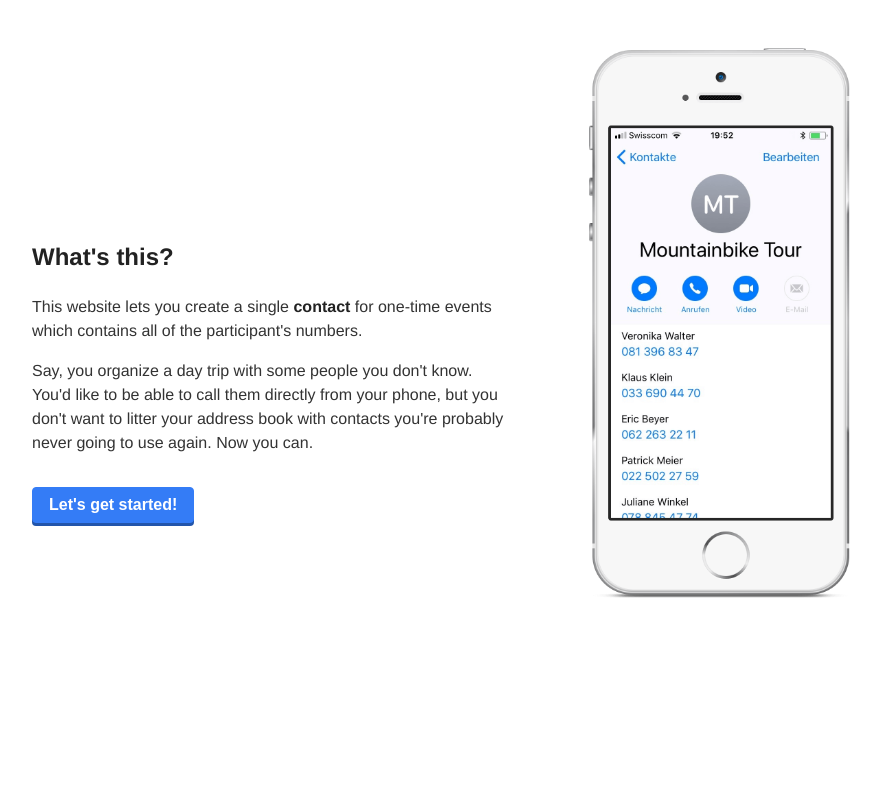
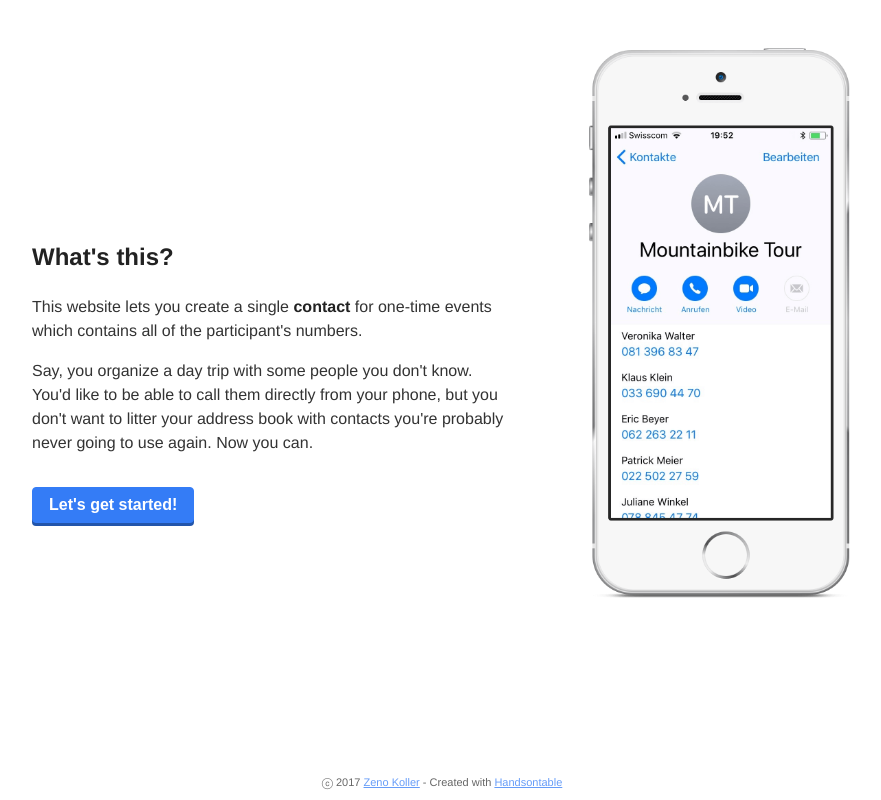
Before and after one commit to marmotsEverywhere/group-contact, a website built with webpack: page index.html in a window 1280 px wide. Shown: the whole page, without its empty margins (198-1079 px from the left). Built offline with nearby package versions, Linux system fonts and the light colour scheme; files whose address does not match are found by name.

Commit message:
Add breadcrumbs

```diff
--- a/index.html
+++ b/index.html
@@ -22,7 +22,10 @@
       <input id="group-name" type="text" placeholder="Mountainbike Tour" />
       <input id="generate" type="submit" value="Download contact!"/>
     </form>
-    </div>
-    <script src="bundle.js"></script>
+  </div>
+  <div class="breadcrumbs">
+    ⓒ 2017 <a href="mailto:zeno.koller@gmail.com">Zeno Koller</a> - Created with <a href="https://github.com/handsontable/handsontable" target="_blank">Handsontable</a>
+  </div>
+  <script src="bundle.js"></script>
 </body>
 </html>
--- a/style.css
+++ b/style.css
@@ -1,5 +1,6 @@
 body {
   margin: 1em auto;
+  padding: 0 1.5em;
   max-width: 820px;
   font-family: "Helvetica", "Arial", sans-serif;
   line-height: 1.5;
@@ -113,3 +114,12 @@ input[type="submit"]:active {
 form {
   margin: 10px 0;
 }
+.breadcrumbs {
+  position: absolute;
+  bottom: 10px;
+  width: 100%;
+  left:0;
+  font-size: 11px;
+  opacity: 0.75;
+  text-align: center;
+}
```
